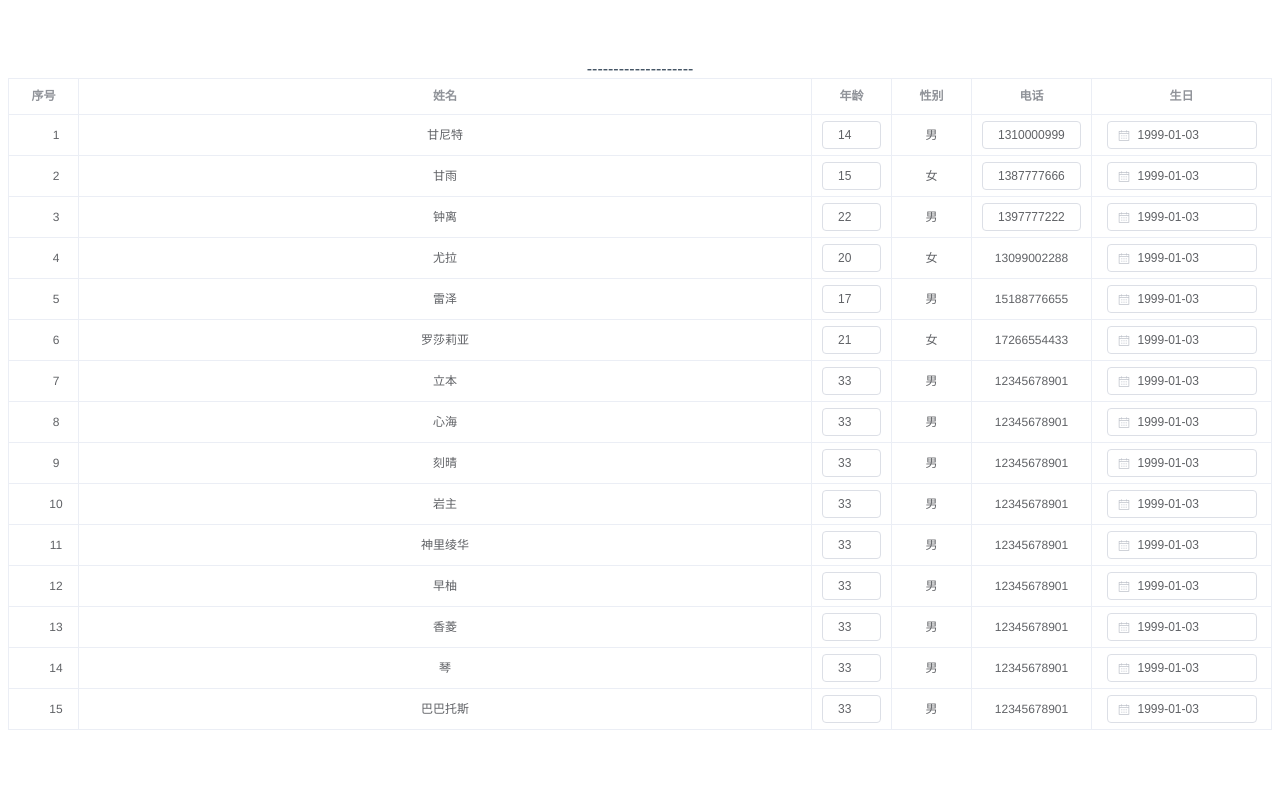
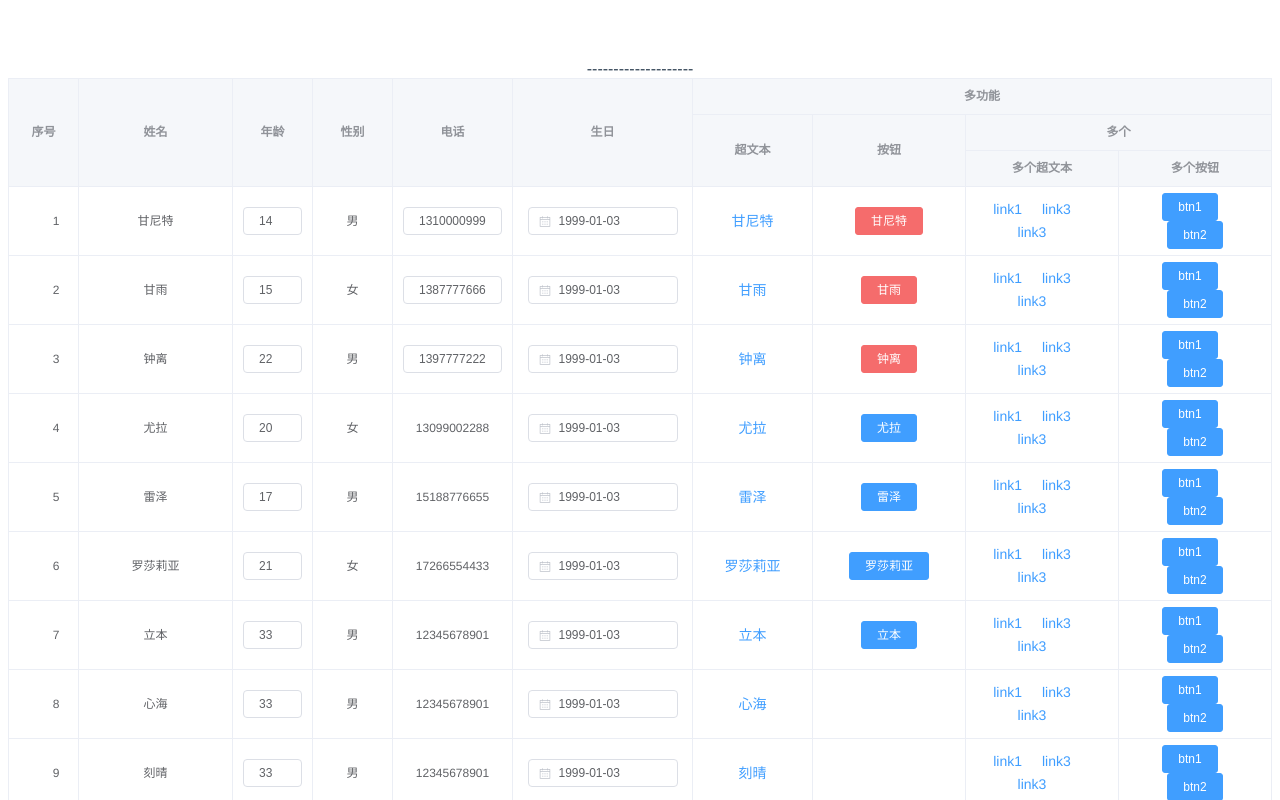
Before and after one commit to SnackW/vue-sw-table, a Vue app: page / in a window 1280 px wide. Shown: the top 800 px of the page. Built offline with nearby package versions, Linux system fonts and the light colour scheme.

Commit message:
补充说明

```diff
--- a/examples/App.vue
+++ b/examples/App.vue
@@ -43,6 +43,51 @@ export default {
           e_style: { width: '150px' },
           width: 180,
         },
+        {
+          l: '多功能',
+          s: [
+            {
+              l: '超文本',
+              link: true,
+              link_t: ({ row }) => {
+                return row.name
+              },
+              width: 120,
+            },
+            {
+              l: '按钮',
+              button: true,
+              hidden: ({ index }) => {
+                if ([0, 1, 2, 3, 4, 5, 6].includes(index)) {
+                  return false
+                } else {
+                  return true
+                }
+              },
+              button_t: ({ row }) => {
+                return row.name
+              },
+              button_type: ({ index }) => {
+                if ([0, 1, 2].includes(index)) {
+                  return 'danger'
+                } else {
+                  return 'primary'
+                }
+              },
+              button_Func: ({ row, index }) => {
+                console.log('点击了' + index + '行：' + row)
+              },
+            },
+
+            {
+              l: '多个',
+              s: [
+                { l: '多个超文本', link: [{ link_t: 'link1' }, { link_t: 'link3' }, { link_t: 'link3' }], gutter: 20 },
+                { l: '多个按钮', button: [{ button_t: 'btn1' }, { button_t: 'btn2' }], gutter: 10 },
+              ],
+            },
+          ],
+        },
       ],
       list: [
         { name: '甘尼特', age: '14', sex: '男', tel: '13100009999', brithday: '1999-01-03' },
```
Also changed, not shown: public/images/ex3.png (added), 1 other file (tests, documents, lock files or other folders).
